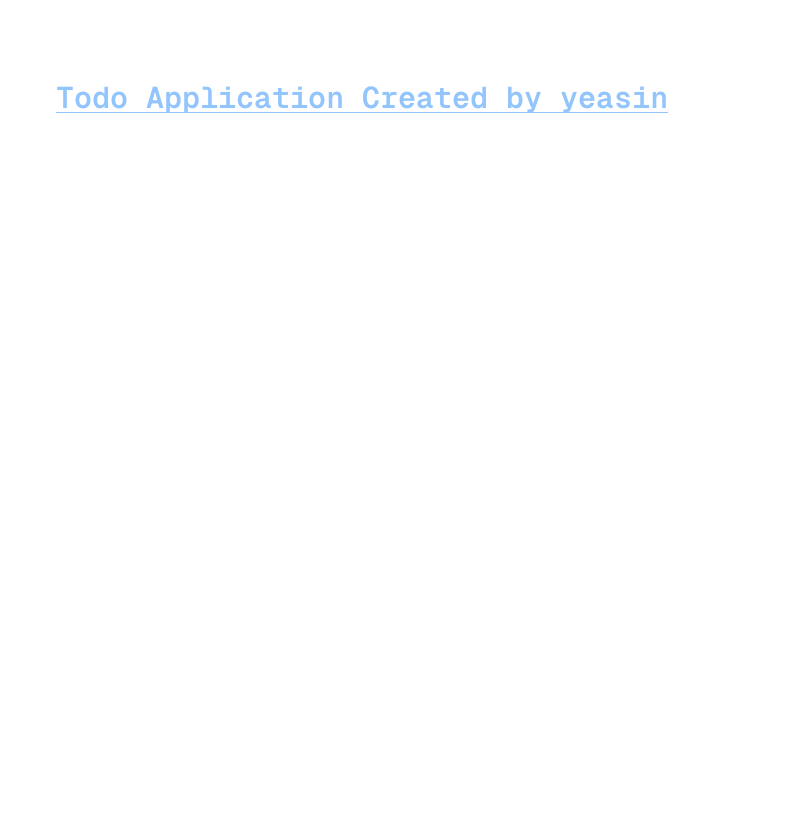
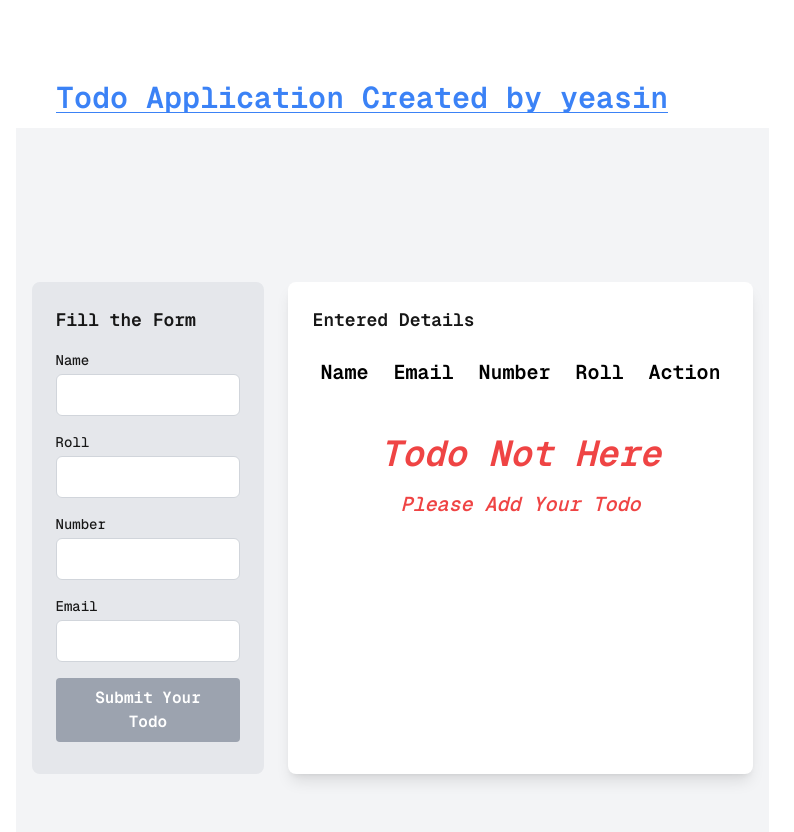
Before and after one commit to noorjsdivs/mern_todo_app, a Next.js app: page / in a window 1280 px wide. Shown: the top 832 px of the page, without its empty margins (248-1042 px from the left). Before the commit the page ends 800 px from the top, so only its background shows below. Built offline with nearby package versions, Linux system fonts and the light colour scheme.

Commit message:
redux funcnality added

```diff
--- a/src/app/layout.tsx
+++ b/src/app/layout.tsx
@@ -1,6 +1,8 @@
 import type { Metadata } from "next";
 import localFont from "next/font/local";
 import "./globals.css";
+import LayOut from "@/components/LayOut/LayOut";
+import { Toaster } from "react-hot-toast";
 
 const geistSans = localFont({
   src: "./fonts/GeistVF.woff",
@@ -28,7 +30,10 @@ export default function RootLayout({
       <body
         className={`${geistSans.variable} ${geistMono.variable} antialiased`}
       >
-        {children}
+      <LayOut>
+      {children}
+      <Toaster position="top-center" reverseOrder={false} />
+      </LayOut>
       </body>
     </html>
   );
--- a/src/app/page.tsx
+++ b/src/app/page.tsx
@@ -1,11 +1,14 @@
+import FromFiled from "@/components/FromFiled";
+
 export default function Home() {
   return (
     <div className="items-center justify-items-center min-h-screen p-8 pb-20 gap-16 sm:p-20 font-[family-name:var(--font-geist-mono)]">
       <div className="flex flex-col items-start max-w-2xl mx-auto gap-3">
-        <h2 className="text-3xl font-bold underline underline-offset-4 decoration-[1px] text-blue-300 hover:text-blue-500 duration-200 cursor-pointer">
+        <h2 className="text-3xl mb-3 font-bold underline underline-offset-4 decoration-[1px] text-blue-500 hover:text-blue-700 duration-200 cursor-pointer">
           Todo Application Created by yeasin
         </h2>
       </div>
+      <FromFiled/>
     </div>
   );
 }
--- /dev/null
+++ b/src/components/FromFiled.tsx
@@ -0,0 +1,178 @@
+
+
+
+"use client";
+
+import { useState } from "react";
+import { State, Todo } from "../../type";
+import { useDispatch, useSelector } from "react-redux";
+import { addTodo, remove } from "./Redux/todoSlice";
+import toast from "react-hot-toast";
+import TodoList from "./TodoList";
+
+
+
+
+const FormFlied = () => {
+  // Separate state for each input field
+  const [name, setName] = useState("");
+  const [email, setEmail] = useState("");
+  const [roll, setRoll] = useState("");
+  const [number, setNumber] = useState("");
+  const dispatch = useDispatch();
+  const selector = useSelector((state:State) => state.name.todo);
+
+
+
+
+  const allData = {
+    id: Date.now(),
+    name,
+    email,
+    roll,
+    number
+  };
+
+  // Handle form submission
+  const handleSubmit = (e: React.FormEvent) => {
+    e.preventDefault();
+
+    dispatch(addTodo(allData));
+    toast.success("todo added success")
+    setName("");
+    setEmail("");
+    setRoll("");
+    setNumber("");
+  };
+
+  // Button is disabled if any field is empty
+  const isDisabled = !name || !email || !roll || !number;
+
+  return (
+    <div className="min-h-screen flex items-center justify-center p-4 bg-gray-100">
+      <div className="flex w-full max-w-5xl space-x-6">
+        {/* Left Side Form */}
+        <div className="w-1/3 bg-gray-200 p-6 rounded-lg">
+          <h2 className="text-lg font-bold mb-4">Fill the Form</h2>
+          <form onSubmit={handleSubmit}>
+            <div className="mb-4">
+              <label htmlFor="name" className="block text-sm font-medium mb-1">
+                Name
+              </label>
+              <input
+                type="text"
+
+                name="name"
+                value={name} // Set value to reset input
+                onChange={(e) => setName(e.target.value)}
+                className="w-full px-3 py-2 border border-gray-300 rounded-md focus:outline-none focus:ring-2 focus:ring-blue-500"
+              />
+            </div>
+
+            <div className="mb-4">
+              <label htmlFor="roll" className="block text-sm font-medium mb-1">
+                Roll
+              </label>
+              <input
+                type="text"
+
+                name="roll"
+                value={roll} // Set value to reset input
+                onChange={(e) => setRoll(e.target.value)}
+                className="w-full px-3 py-2 border border-gray-300 rounded-md focus:outline-none focus:ring-2 focus:ring-blue-500"
+              />
+            </div>
+
+            <div className="mb-4">
+              <label htmlFor="number" className="block text-sm font-medium mb-1">
+                Number
+              </label>
+              <input
+                type="text"
+
+                name="number"
+                value={number} // Set value to reset input
+                onChange={(e) => setNumber(e.target.value)}
+                className="w-full px-3 py-2 border border-gray-300 rounded-md focus:outline-none focus:ring-2 focus:ring-blue-500"
+              />
+            </div>
+
+            <div className="mb-4">
+              <label htmlFor="email" className="block text-sm font-medium mb-1">
+                Email
+              </label>
+              <input
+                type="email"
+                id="email"
+                name="email"
+                value={email} // Set value to reset input
+                onChange={(e) => setEmail(e.target.value)}
+                className="w-full px-3 py-2 border border-gray-300 rounded-md focus:outline-none focus:ring-2 focus:ring-blue-500"
+              />
+            </div>
+            <div>
+              <button
+                type="submit"
+                disabled={isDisabled} // Disable if any field is empty
+                className={`mb-2 text-white font-bold py-2 px-4 rounded w-full ${
+                  isDisabled
+                    ? "bg-gray-400 cursor-not-allowed"
+                    : "bg-blue-500 hover:bg-blue-700"
+                }`}
+              >
+                Submit Your Todo
+              </button>
+            </div>
+          </form>
+        </div>
+
+      {/* Right Side Table */}
+<div className="w-full lg:w-2/3 bg-white p-6 rounded-lg shadow-lg">
+  <h2 className="text-lg font-bold mb-4">Entered Details</h2>
+
+  {/* Column Headers */}
+  <div className="hidden lg:flex justify-between p-2">
+    <h1 className="text-xl font-bold text-black">Name</h1>
+    <h1 className="text-xl font-bold text-black">Email</h1>
+    <h1 className="text-xl font-bold text-black">Number</h1>
+    <h1 className="text-xl font-bold text-black">Roll</h1>
+    <h1 className="text-xl font-bold text-black">Action</h1>
+  </div>
+
+  <div>
+    {selector.length > 0 ? (
+      <>
+        {selector.map((item: Todo, index: number) => (
+          <TodoList key={index} item={item} />
+        ))}
+
+        <h1
+          onClick={() =>
+            dispatch(remove(), toast.success("All todo deleted successfully"))
+          }
+          className="text-2xl font-bold hover:text-red-600 duration-500 text-center mt-7 border-2 border-green-500 bg-transparent hover:bg-green-500 text-amber-500 rounded-md p-1 cursor-pointer"
+        >
+          All Delete
+        </h1>
+      </>
+    ) : (
+      <div className="py-10">
+        <i>
+          <h1 className="text-center text-4xl font-bold text-red-500">
+            Todo Not Here
+          </h1>
+          <p className="text-red-500 font-semibold text-xl text-center mt-4">
+            Please Add Your Todo
+          </p>
+        </i>
+      </div>
+    )}
+  </div>
+</div>
+
+      </div>
+    </div>
+  );
+};
+
+export default FormFlied;
--- /dev/null
+++ b/src/components/LayOut/LayOut.tsx
@@ -0,0 +1,20 @@
+
+
+"use client"
+
+import { Provider } from "react-redux"
+import { store } from "../Redux/store"
+
+
+
+interface Props{
+  children:React.ReactNode
+}
+
+const LayOut = ({children}:Props) => {
+  return (
+    <Provider store={store}>{children}</Provider>
+  )
+}
+
+export default LayOut
--- /dev/null
+++ b/src/components/Redux/store.ts
@@ -0,0 +1,14 @@
+import { configureStore } from '@reduxjs/toolkit'
+import todoReducer from "./todoSlice"
+
+
+export const store = configureStore({
+  reducer: {
+    name:todoReducer
+  },
+})
+
+// Infer the `RootState` and `AppDispatch` types from the store itself
+export type RootState = ReturnType<typeof store.getState>
+// Inferred type: {posts: PostsState, comments: CommentsState, users: UsersState}
+export type AppDispatch = typeof store.dispatch
--- /dev/null
+++ b/src/components/Redux/todoSlice.ts
@@ -0,0 +1,41 @@
+import { createSlice, PayloadAction } from '@reduxjs/toolkit'
+
+// Define the type for each todo item
+interface TodoItem {
+  id: number;
+
+}
+
+// Define the type for the initial state
+interface TodoState {
+  todo: TodoItem[];
+}
+
+const initialState: TodoState = {
+  todo: []
+}
+
+export const counterSlice = createSlice({
+  name: 'todo',
+  initialState,
+  reducers: {
+    // PayloadAction<TodoItem> defines the type for action.payload
+    addTodo: (state, action: PayloadAction<TodoItem>) => {
+      state.todo.push(action.payload)
+    },
+
+    // PayloadAction<number> ensures the payload is the id of the todo item
+    deleteTodo: (state, action: PayloadAction<number>) => {
+      state.todo = state.todo.filter((item) => item.id !== action.payload)
+    },
+
+    remove: (state) => {
+      state.todo = []
+    }
+  },
+})
+
+// Action creators are generated for each case reducer function
+export const { addTodo, deleteTodo, remove } = counterSlice.actions
+
+export default counterSlice.reducer
--- /dev/null
+++ b/src/components/TodoList.tsx
@@ -0,0 +1,39 @@
+import { useDispatch } from "react-redux";
+import { Todo } from "../../type";
+import { deleteTodo } from "./Redux/todoSlice";
+import toast from "react-hot-toast";
+import { MdDelete } from "react-icons/md";
+
+
+
+interface Props{
+item:Todo
+};
+const TodoList = ({ item }:Props) => {
+
+
+
+  const dispatch = useDispatch();
+
+
+
+  return (
+
+      <div className="flex justify-between mt-6">
+        <h1 className="text-sm font-bold text-black">{item?.name}</h1>
+        <h1 className="text-sm font-bold text-black">{item?.email}</h1>
+        <h1 className="text-sm font-bold text-black">{item.number}</h1>
+        <h1 className="text-sm font-bold text-black">{item.roll}</h1>
+        <h1
+          onClick={() => dispatch(deleteTodo(item.id), toast.success("todo deleted success"))}
+          className="text-2xl font-bold text-black hover:text-red-600 duration-500"
+        >
+          {" "}
+          <MdDelete />{" "}
+        </h1>
+      </div>
+
+  );
+};
+
+export default TodoList;
--- /dev/null
+++ b/type.ts
@@ -0,0 +1,26 @@
+export interface Todo{
+    id:number;
+    todo:string;
+    name:string,
+    number:string;
+    email?:string;
+    roll?:string;
+}
+
+
+
+export interface State{
+    name:{
+      todo:Todo[]
+    }
+  }
+
+  export interface TodoITem{
+    item:{
+      email:string;
+    id:number;
+    name:string;
+    number:string;
+    roll:string
+    }
+    };
```
Also changed, not shown: package.json (+8 -4 lines), 2 other files (tests, documents, lock files or other folders).
